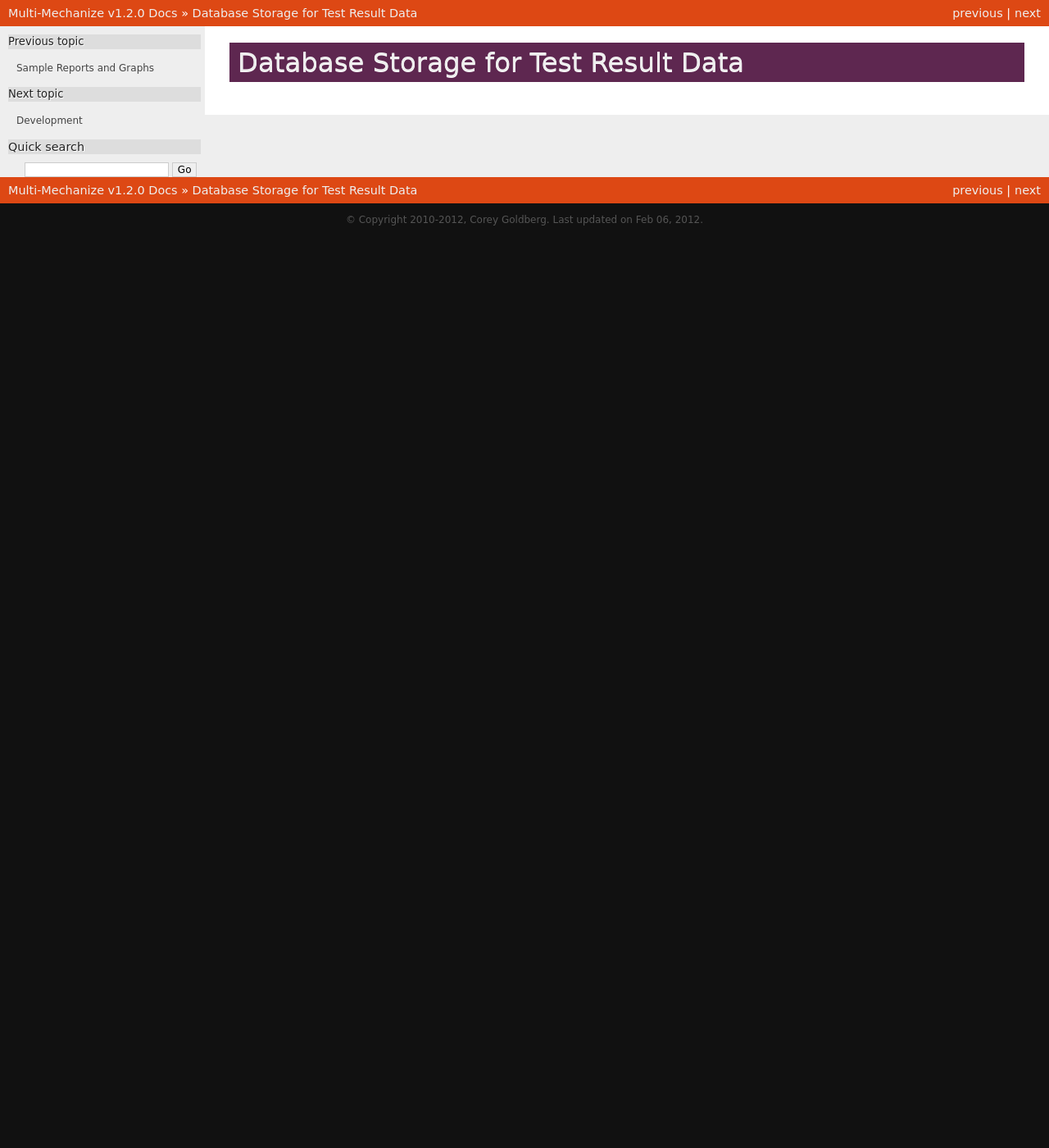
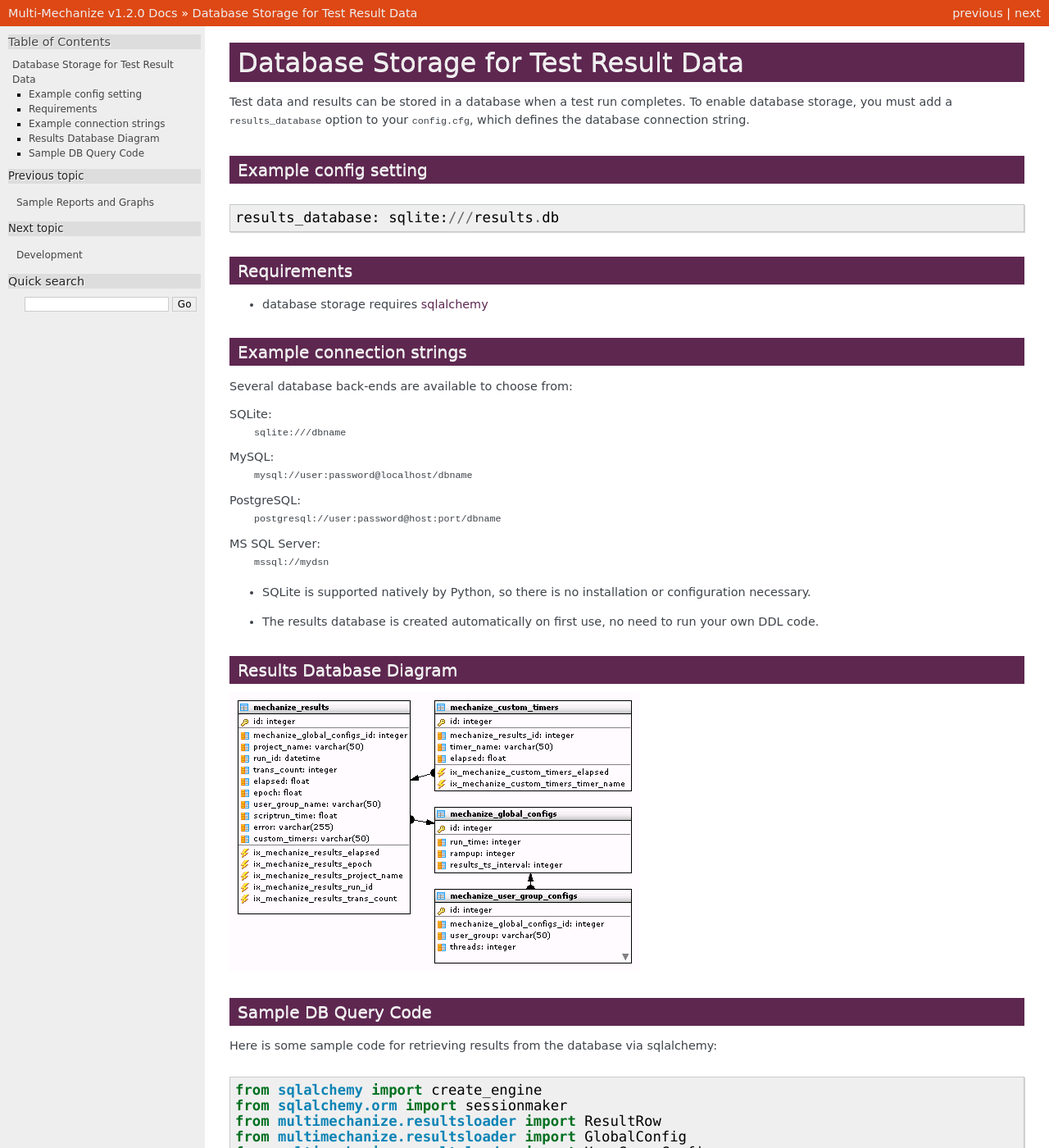
Before and after one commit to cgoldberg/multi-mechanize, a Sphinx documentation site: the page built from docs/datastore.rst, in a window 1280 px wide and 1400 px high. Shown: the whole window at 82% size. Built offline with Sphinx 7.4.7, drawn with Linux system fonts in a browser that asks for light colours; some of the changed text lies outside the part shown.

Commit message:
doc update, database storage info

```diff
--- a/docs/datastore.rst
+++ b/docs/datastore.rst
@@ -1,2 +1,63 @@
 Database Storage for Test Result Data
 =====================================
+
+Test data and results can be stored in a database when a test run completes.
+To enable database storage, you must add a ``results_database`` option to
+your ``config.cfg``, which defines the database connection string.
+
+**************************
+    Example config setting
+**************************
+
+::
+
+    results_database: sqlite:///results.db
+
+****************
+    Requirements
+****************
+
+* database storage requires `sqlalchemy <http://www.sqlalchemy.org>`_
+
+******************************
+    Example connection strings
+******************************
+
+Several database back-ends are available to choose from:
+
+:SQLite: ``sqlite:///dbname``
+:MySQL: ``mysql://user:password@localhost/dbname``
+:PostgreSQL: ``postgresql://user:password@host:port/dbname``
+:MS SQL Server: ``mssql://mydsn``
+
+* SQLite is supported natively by Python, so there is no installation or configuration necessary.
+* The results database is created automatically on first use, no need to run your own DDL code.
+
+****************************
+    Results Database Diagram
+****************************
+
+.. image:: assets/results_database_erd.png
+
+************************
+    Sample DB Query Code
+************************
+
+Here is some sample code for retrieving results from the database via sqlalchemy::
+
+    from sqlalchemy import create_engine
+    from sqlalchemy.orm import sessionmaker
+    from multimechanize.resultsloader import ResultRow
+    from multimechanize.resultsloader import GlobalConfig
+    from multimechanize.resultsloader import UserGroupConfig
+    from multimechanize.resultsloader import TimerRow
+
+    engine = create_engine('sqlite:///results.db')
+    session = sessionmaker(bind=engine)
+    current = session()
+
+    for rr in current.query(ResultRow).order_by(ResultRow.trans_count):
+        print rr
+        print rr.global_config
+        print rr.global_config.user_group_configs
+        print rr.timers
```
